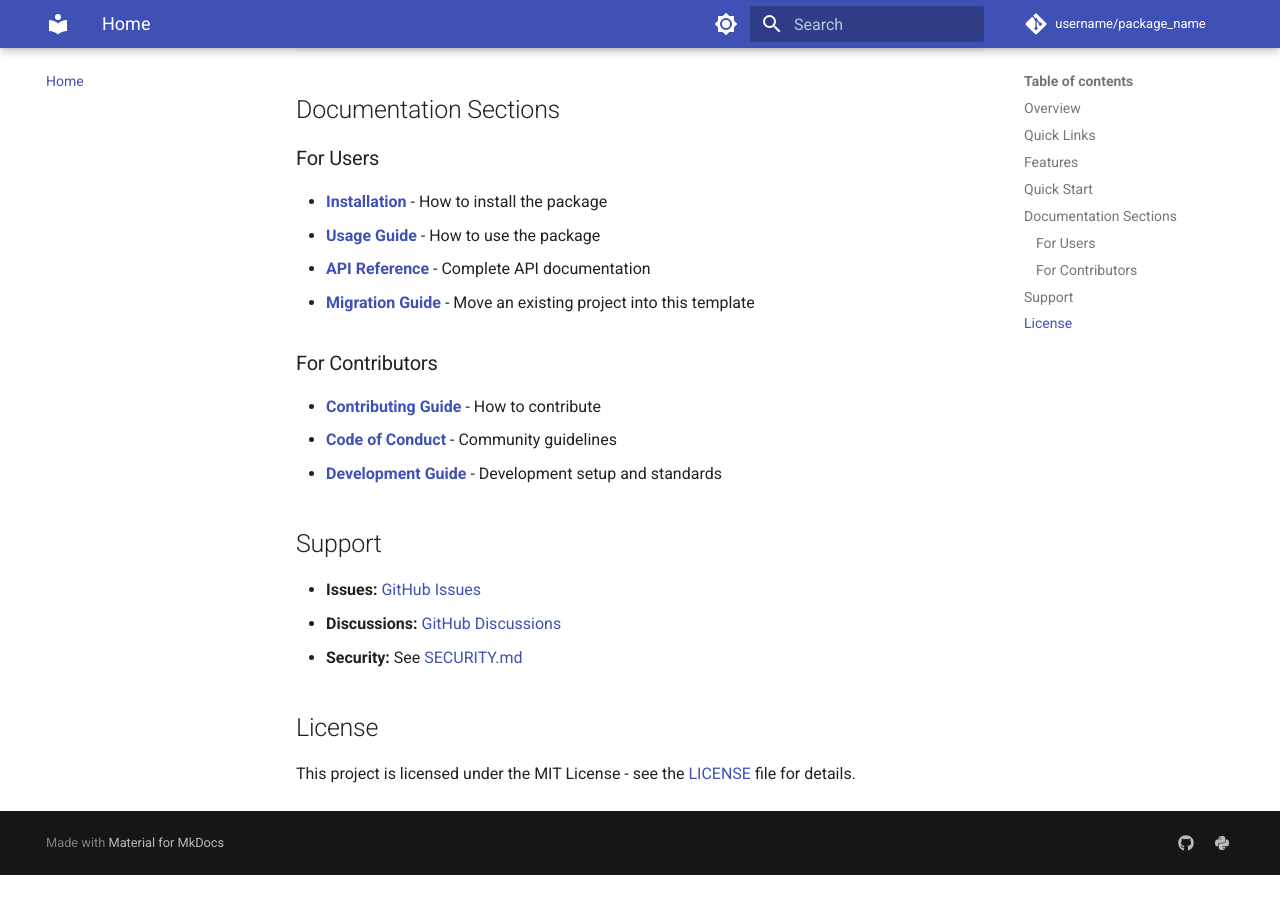
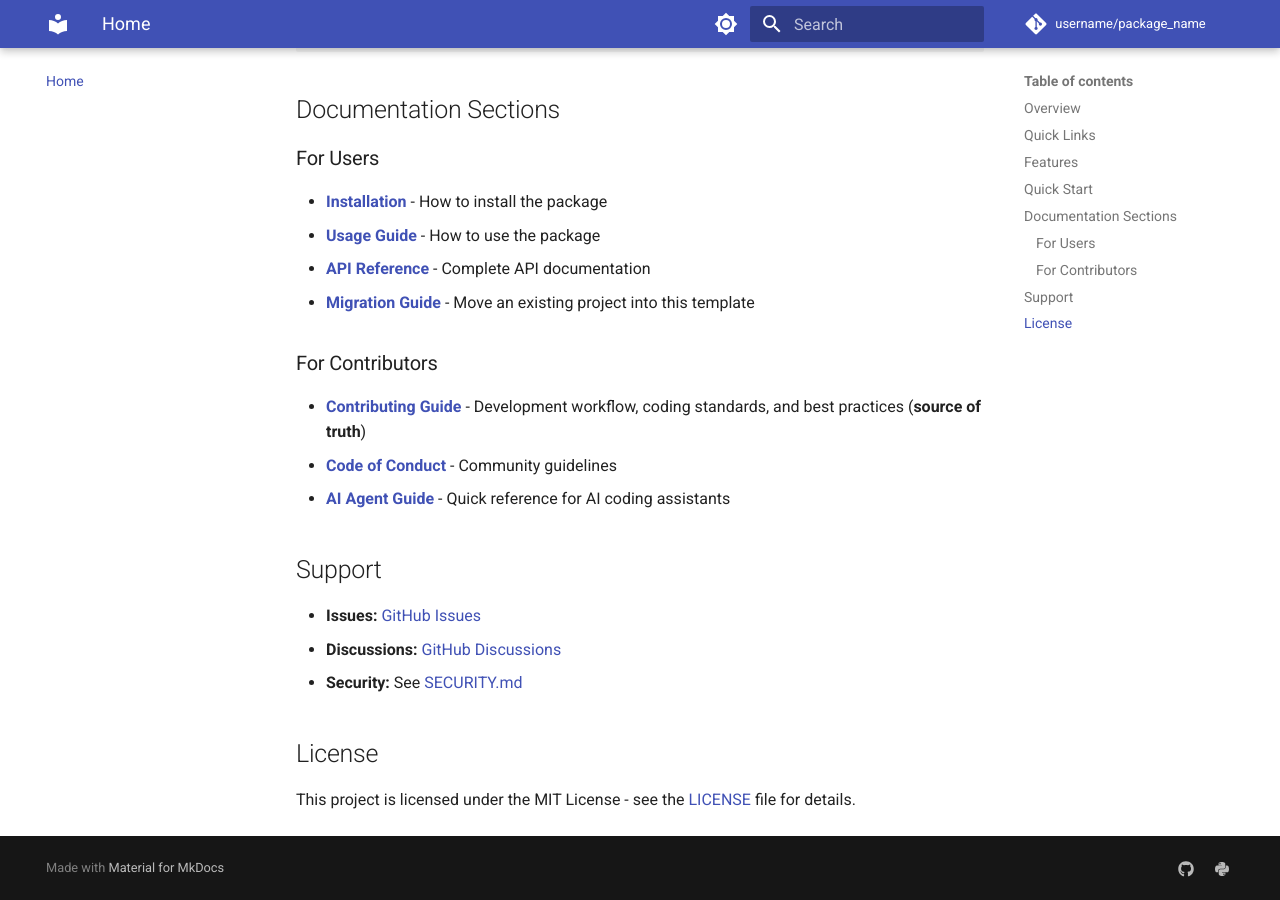
Before and after one commit to endavis/pyproject-template, an MkDocs documentation site: the page built from docs/index.md, in a window 1280 px wide and 900 px high, scrolled down 1153 px. Built offline with MkDocs 1.6.1 and Material for MkDocs 9.7.7, drawn with Linux system fonts in a browser that asks for light colours; comment, search, counter and statistics services are not loaded; before the commit the page ends 2028 px from its top, so only the background shows below that.

Commit message:
docs: clarify CONTRIBUTING.md as source of truth in documentation index
Updated docs/index.md to explicitly identify CONTRIBUTING.md as the
source of truth for development workflow, coding standards, and best
practices.

Also clarified AGENTS.md role as quick reference for AI coding assistants.

🤖 Generated with [Claude Code](https://claude.com/claude-code)

Co-Authored-By: Claude <noreply@anthropic.com>

```diff
--- a/docs/index.md
+++ b/docs/index.md
@@ -46,9 +46,9 @@ print(message)  # Output: Hello, Python!
 
 ### For Contributors
 
-- **[Contributing Guide](https://github.com/username/package_name/blob/main/.github/CONTRIBUTING.md)** - How to contribute
+- **[Contributing Guide](https://github.com/username/package_name/blob/main/.github/CONTRIBUTING.md)** - Development workflow, coding standards, and best practices (**source of truth**)
 - **[Code of Conduct](https://github.com/username/package_name/blob/main/.github/CODE_OF_CONDUCT.md)** - Community guidelines
-- **[Development Guide](https://github.com/username/package_name/blob/main/AGENTS.md)** - Development setup and standards
+- **[AI Agent Guide](https://github.com/username/package_name/blob/main/AGENTS.md)** - Quick reference for AI coding assistants
 
 ## Support
 
```
